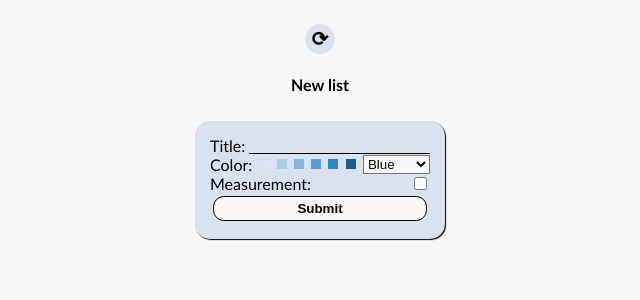
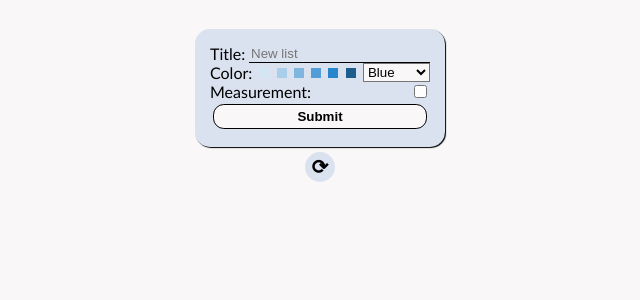
Before and after one commit to Gmiki91/homaps, a React (Vite) app: page / in a window 1280 px wide. Shown: the top 300 px of the page, without its empty margins (320-960 px from the left). Built offline with nearby package versions, Linux system fonts and the light colour scheme.

Commit message:
overflow on top events fixed

```diff
--- a/src/App.tsx
+++ b/src/App.tsx
@@ -38,12 +38,12 @@ function App() {
 
   return (
     <div className="homepage">
+      <HabitForm onSubmit={addHabit}></HabitForm>
       <div className="container">
         {habits?.map((habit) => <Heatmap key={habit.title} habitObj={habit} onRemoveHabit={() => removeHabit(habit._id!)} ></Heatmap>)}
       </div>
       <button className="refresh_btn" onClick={refresh}>&#10227;</button>
-      <h4>New list</h4>
-      <HabitForm onSubmit={addHabit}></HabitForm>
+
     </div>
   )
 
--- a/src/HabitForm.tsx
+++ b/src/HabitForm.tsx
@@ -60,6 +60,7 @@ export default function HabitForm({ onSubmit }: Props) {
           autoComplete="off"
           value={formData.title}
           onChange={handleChange}
+          placeholder="New list"
         />
       </div>
       <div className="flex_row">
```
